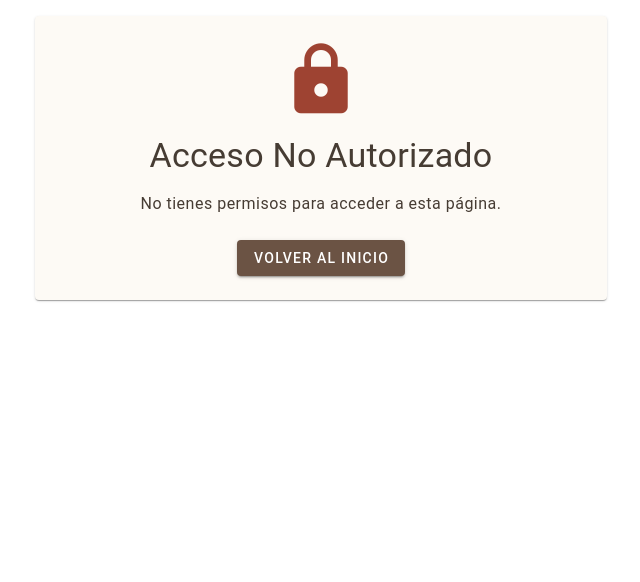
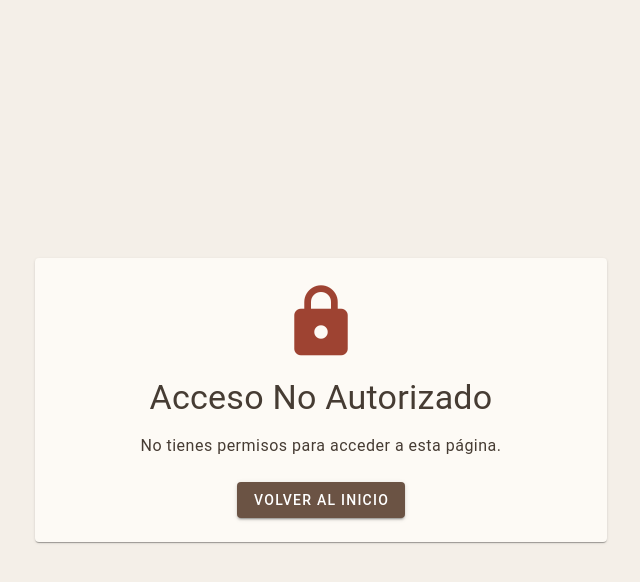
Before and after one commit to IzarbeBailoSanValero/PERPETUUM-frontend, a Vue app: page /unauthorized in a window 1280 px wide. Shown: the top 582 px of the page, without its empty margins (319-959 px from the left). Built offline with nearby package versions, Linux system fonts and the light colour scheme; sample sign-in values are in the browser's storage; a small style sheet from the web is missing; what vue3-apexcharts would draw is missing.

Commit message:
style: enhance UI by wrapping router-view in v-app and adjusting styles for better consistency

```diff
--- a/src/App.vue
+++ b/src/App.vue
@@ -1,27 +1,24 @@
 <template>
-  <router-view />
+  <v-app>
+    <router-view />
+  </v-app>
 </template>
 
-
-
-
-
 <script setup lang="ts">
-/*
-Apuntes:
-- Aquí no debe haber lógica, porque:Es el punto de entrada.Solo envuelve todo en <v-app>.El router decide qué layout mostrar.
-solo sincronizo el motor de temas de vuetify con el store para que antes de moanral la aplicacion tengamos el tema de preferencia de usuario
-*/
-
-import { onBeforeMount } from 'vue'
+import { onBeforeMount, watch } from 'vue'
 import { useTheme } from 'vuetify'
 import { useUiStore } from '@/stores/uiStore'
 
 const theme = useTheme()
 const ui = useUiStore()
 
+// Inicializa tema antes de montar la app
 onBeforeMount(() => {
-  const themeName = ui.isDark ? 'dark' : 'light'
-  theme.global.name.value = themeName
+  theme.global.name.value = ui.isDark ? 'dark' : 'light'
+})
+
+// Opcional: sincroniza cambios en tiempo real
+watch(() => ui.isDark, (val) => {
+  theme.global.name.value = val ? 'dark' : 'light'
 })
 </script>
--- a/src/styles/settings.scss
+++ b/src/styles/settings.scss
@@ -4,41 +4,94 @@
  * Configures SASS variables and Vuetify overwrites
  */
 
-// https://vuetifyjs.com/features/sass-variables/`
+// https://vuetifyjs.com/features/sass-variables/
 // @use 'vuetify/settings' with (
 //   $color-pack: false
 // );
 
-// ─── Variables CSS globales ───────────────────────────────────────────────────
+// ───────────────────────────────────────────────────────────────
+// Variables CSS globales
 // Accesibles desde cualquier componente con var(--perp-*)
+// ───────────────────────────────────────────────────────────────
+
 :root {
   // Sombras cálidas (en lugar de las grises por defecto)
-  --perp-shadow-sm:  0 1px 4px rgba(42, 31, 22, 0.10);
-  --perp-shadow-md:  0 4px 16px rgba(42, 31, 22, 0.12);
-  --perp-shadow-lg:  0 8px 32px rgba(42, 31, 22, 0.15);
+  --perp-shadow-sm: 0 1px 4px rgba(42, 31, 22, 0.10);
+  --perp-shadow-md: 0 4px 16px rgba(42, 31, 22, 0.12);
+  --perp-shadow-lg: 0 8px 32px rgba(42, 31, 22, 0.15);
 
   // Transición estándar
   --perp-transition: 0.25s cubic-bezier(0.4, 0, 0.2, 1);
+
+  // Superficies y texto (modo claro)
+  --perp-surface: #FDFAF5;               // fondo tarjetas claro
+  --perp-surface-variant: #EDE5D8;       // fondo tarjetas secundarias
+  --perp-on-surface: #2A1F16;            // texto sobre superficies claras
 }
 
-// Modo oscuro: sombras más sutiles sobre fondos oscuros
+// ───────────────────────────────────────────────────────────────
+// Modo oscuro
+// Sombras más sutiles sobre fondos oscuros
+// Superficies y texto adaptados
+// ───────────────────────────────────────────────────────────────
+
 .v-theme--dark {
-  --perp-shadow-sm:  0 1px 4px rgba(0, 0, 0, 0.30);
-  --perp-shadow-md:  0 4px 16px rgba(0, 0, 0, 0.35);
-  --perp-shadow-lg:  0 8px 32px rgba(0, 0, 0, 0.45);
+  --perp-shadow-sm: 0 1px 4px rgba(0, 0, 0, 0.30);
+  --perp-shadow-md: 0 4px 16px rgba(0, 0, 0, 0.35);
+  --perp-shadow-lg: 0 8px 32px rgba(0, 0, 0, 0.45);
+
+  --perp-surface: #242019;               // fondo tarjetas oscuro
+  --perp-surface-variant: #2E2820;       // fondo tarjetas secundarias
+  --perp-on-surface: #EDE5D8;            // texto sobre superficies oscuras
 }
 
-// ─── Tarjetas con sombra cálida ───────────────────────────────────────────────
+// ───────────────────────────────────────────────────────────────
+// Elevations globales de Vuetify
+// Hace que TODOS los componentes usen las sombras cálidas
+// ───────────────────────────────────────────────────────────────
+
+.elevation-0 { box-shadow: none !important; }
+
+.elevation-1 { box-shadow: var(--perp-shadow-sm) !important; }
+
+.elevation-2,
+.elevation-3 { box-shadow: var(--perp-shadow-md) !important; }
+
+.elevation-4,
+.elevation-5,
+.elevation-6 { box-shadow: var(--perp-shadow-lg) !important; }
+
+// ───────────────────────────────────────────────────────────────
+// Tarjetas con sombra cálida + microinteracción
+// ───────────────────────────────────────────────────────────────
+
 .v-card {
   box-shadow: var(--perp-shadow-sm) !important;
-  transition: box-shadow var(--perp-transition), transform var(--perp-transition);
+  background-color: var(--perp-surface) !important;
+  color: var(--perp-on-surface) !important;
+  transition: box-shadow var(--perp-transition),
+              transform var(--perp-transition);
 }
 
 .v-card:hover {
   box-shadow: var(--perp-shadow-md) !important;
+  transform: translateY(-2px);
 }
 
-// ─── Scrollbar sutil a tono con la paleta ─────────────────────────────────────
+// ───────────────────────────────────────────────────────────────
+// Clases de fondo variante
+// Para tarjetas secundarias o secciones con overlay
+// ───────────────────────────────────────────────────────────────
+
+.bg-surface-variant {
+  background-color: var(--perp-surface-variant) !important;
+  color: var(--perp-on-surface) !important;
+}
+
+// ───────────────────────────────────────────────────────────────
+// Scrollbar sutil a tono con la paleta
+// ───────────────────────────────────────────────────────────────
+
 ::-webkit-scrollbar { width: 6px; height: 6px; }
 ::-webkit-scrollbar-track { background: transparent; }
 
@@ -47,7 +100,15 @@
   border-radius: 3px;
 }
 
+.v-theme--light ::-webkit-scrollbar-thumb:hover {
+  background: #A89078;
+}
+
 .v-theme--dark ::-webkit-scrollbar-thumb {
   background: #4A3E34;
   border-radius: 3px;
 }
+
+.v-theme--dark ::-webkit-scrollbar-thumb:hover {
+  background: #6A5A4D;
+}
--- a/src/views/admin/StaffCrudView.vue
+++ b/src/views/admin/StaffCrudView.vue
@@ -2,7 +2,7 @@
   <v-container>
 
     <div class="d-flex justify-space-between align-center mb-4">
-      <h2 class="text-h4 font-weight-bold ">{{ t('admin.staff.title') }}</h2>
+      <h2 class="text-h4 font-weight-bold por">{{ t('admin.staff.title') }}</h2>
       <v-btn
         v-if="auth.userRole === 'Admin'"
         color="primary"
```
